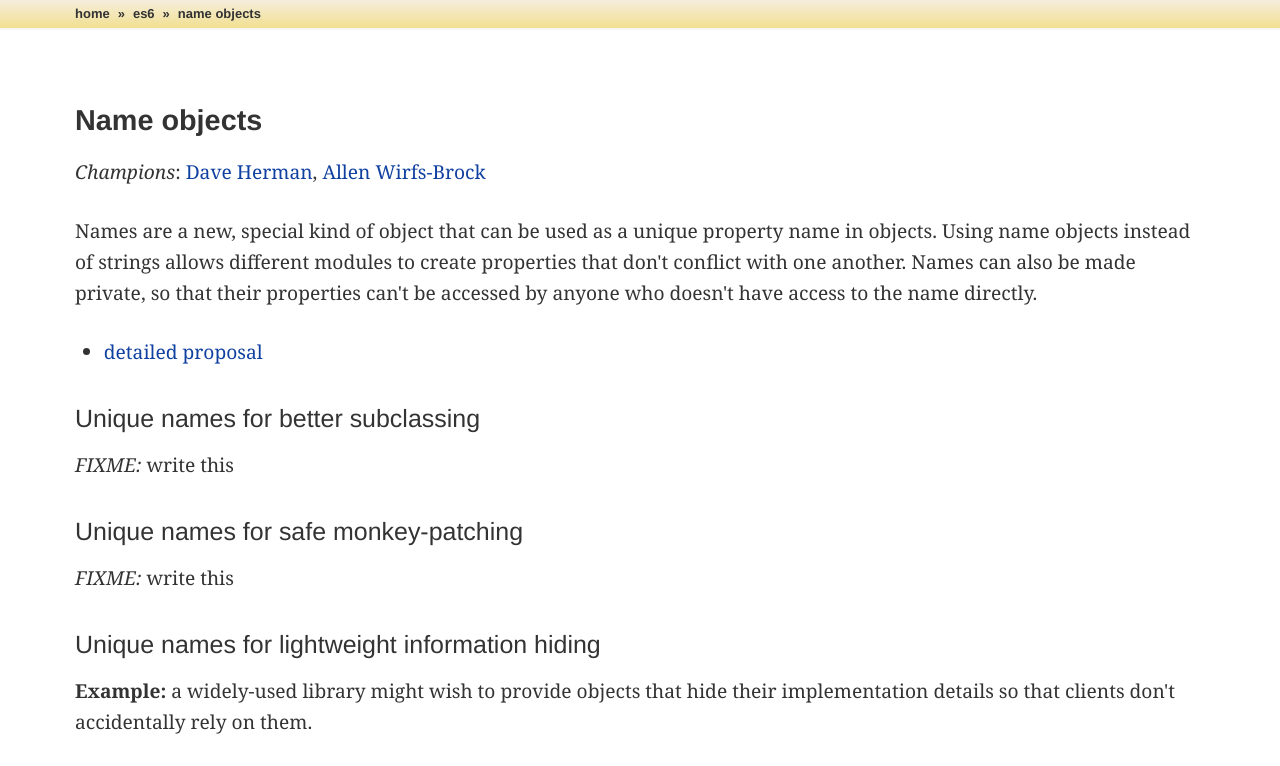
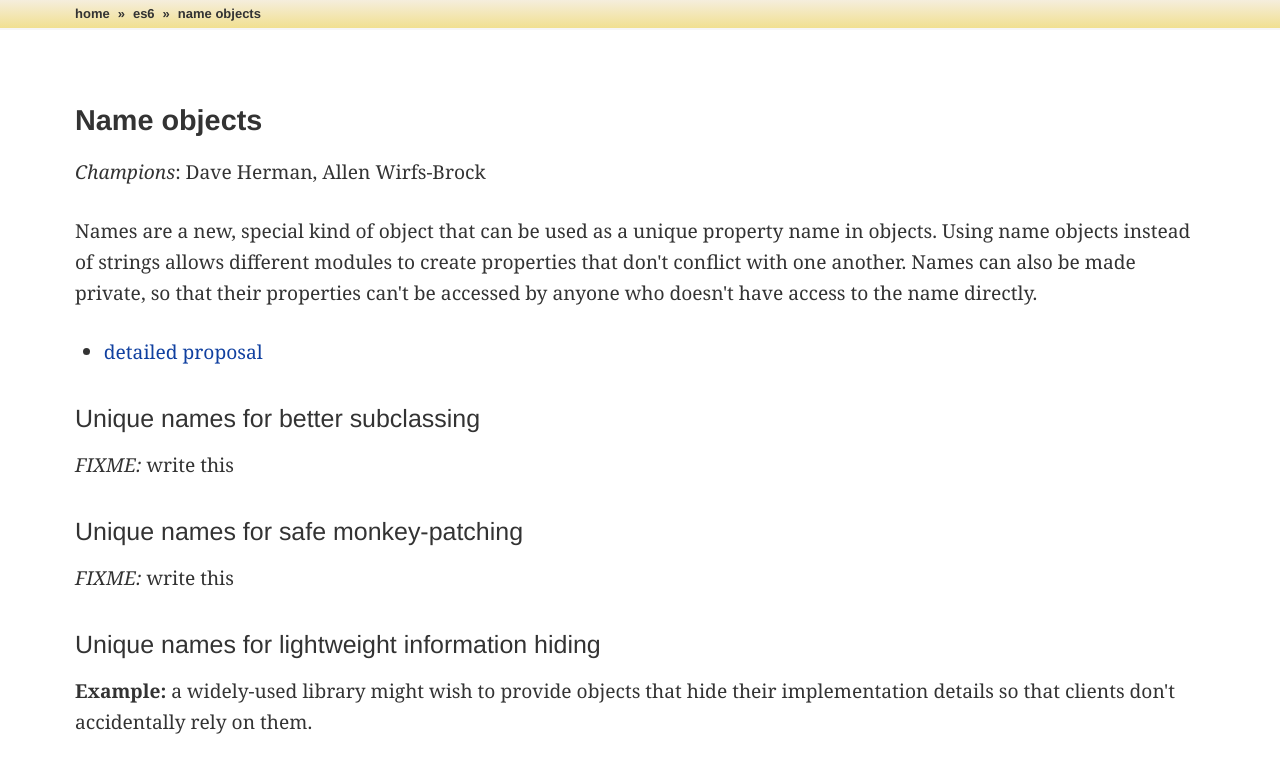
Before and after one commit to dherman/tc39-codex-wiki, a plain HTML site: page es6/name-objects/index.html in a window 1280 px wide. Shown: the top 766 px of the page. Drawn offline with Linux system fonts and the light colour scheme; a web font is replaced by a local one.

Commit message:
push by dherman: https://github.com/dherman/tc39-codex-wiki/compare/02fa258fdb0c...3cc4d395cfab

```diff
--- a/es6/name-objects/index.html
+++ b/es6/name-objects/index.html
@@ -18,7 +18,7 @@
     <div id="content">
       <div id="content-body">
         <article><h1>Name objects</h1>
-<p><em>Champions</em>: <a href="/tc39-codex-wiki/about/people/dave-herman">Dave Herman</a>, <a href="/tc39-codex-wiki/about/people/allen-wirfs-brock">Allen Wirfs-Brock</a>
+<p><em>Champions</em>: Dave Herman, Allen Wirfs-Brock
 
 </p>
 <p>Names are a new, special kind of object that can be used as a unique property name in objects. Using name objects instead of strings allows different modules to create properties that don&#39;t conflict with one another. Names can also be made private, so that their properties can&#39;t be accessed by anyone who doesn&#39;t have access to the name directly.
--- a/public/css/main.css
+++ b/public/css/main.css
@@ -391,6 +391,7 @@ img.logo {
 }
 table.people {
   border: none;
+  margin-top: 2em;
 }
 table.people td {
   vertical-align: top;
```
